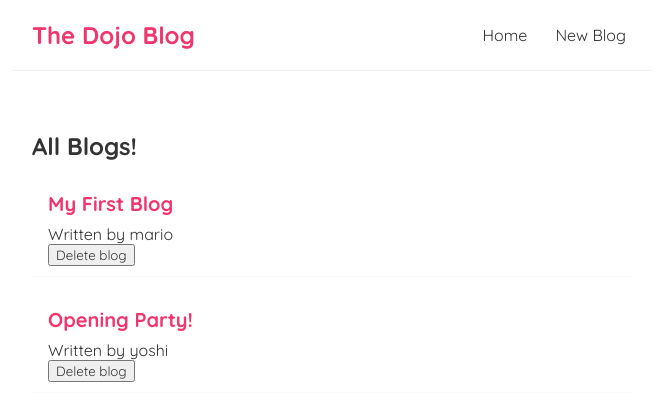
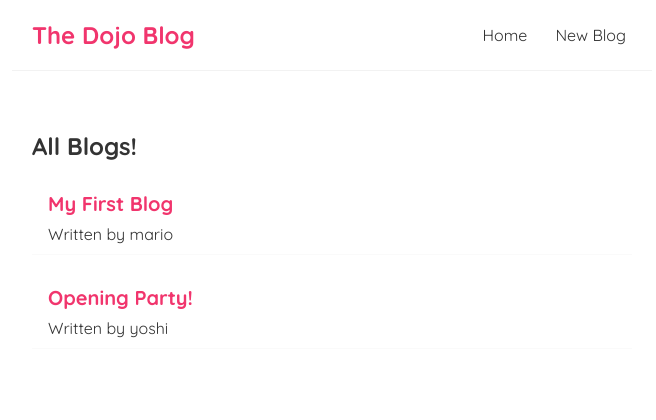
Before and after one commit to h131177/Complete-React-Tutorial, a React (Create React App) app: page / in a window 1280 px wide. Shown: the top 420 px of the page, without its empty margins (308-964 px from the left). Built offline with nearby package versions, Linux system fonts and the light colour scheme; data requests are answered from the project's data file.

Commit message:
Remove the delete button and function

```diff
--- a/src/BlogList.js
+++ b/src/BlogList.js
@@ -1,4 +1,4 @@
-const BlogList = ({ blogs, title, handleDelete }) => {
+const BlogList = ({ blogs, title }) => {
 
     return (
         <div className="blog-list">
@@ -7,7 +7,6 @@ const BlogList = ({ blogs, title, handleDelete }) => {
                 <div className="blog-preview" key={blog.id}>
                     <h2>{ blog.title }</h2>
                     <p>Written by { blog.author }</p>
-                    <button onClick={() => handleDelete(blog.id)}>Delete blog</button>
                 </div>
             ))}
         </div>
--- a/src/Home.js
+++ b/src/Home.js
@@ -3,11 +3,6 @@ import BlogList from "./BlogList";
 
 const Home = () => {
     const [blogs, setBlogs] = useState(null);
-
-    const handleDelete = (id) => {
-        const newBlogs = blogs.filter(blog => blog.id !== id);
-        setBlogs(newBlogs);
-    }
 
     useEffect(() => {
         fetch('http://localhost:8000/blogs')
@@ -21,7 +16,7 @@ const Home = () => {
 
     return (
         <div className="home">
-            {blogs && <BlogList blogs={blogs} title="All Blogs!" handleDelete={handleDelete}/>}
+            {blogs && <BlogList blogs={blogs} title="All Blogs!" />}
         </div>
     );
 }
```
